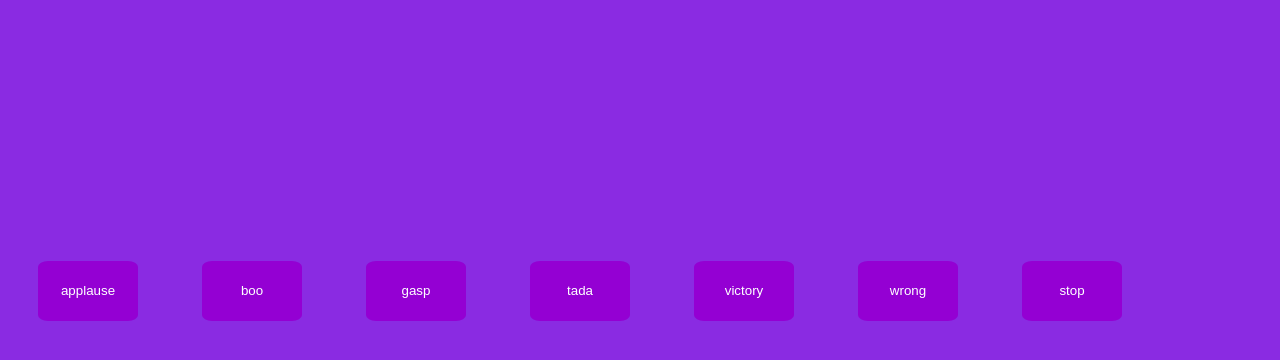
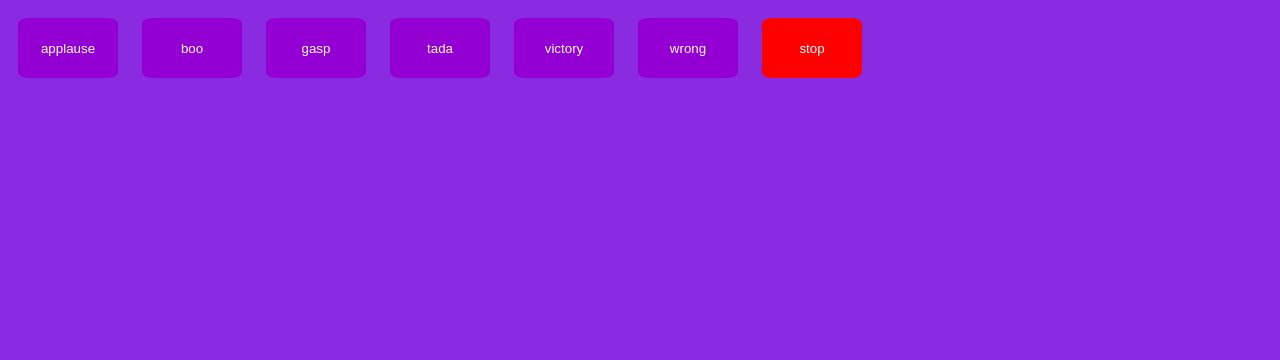
Before and after one commit to acciojob/Soundbar-shubham1upadhyay, a website: page main.html in a window 1280 px wide. Drawn offline with Linux system fonts and the light colour scheme.

Commit message:
created a submission

```diff
--- a/main.html
+++ b/main.html
@@ -7,13 +7,15 @@
 </head>
 <body>
 	<div class="parent">
-		<button class="btn">applause</button>
-		<button class="btn">boo</button>
-		<button class="btn">gasp</button>
-		<button class="btn">tada</button>
-		<button class="btn">victory</button>
-		<button class="btn">wrong</button>
-		<button class="stop">stop</button>
+ <div id="buttons">
+    <button class="btn" onclick="playSound('sound1.mp3')">applause</button>
+    <button class="btn" onclick="playSound('sound2.mp3')">boo</button>
+    <button class="btn" onclick="playSound('sound3.mp3')">gasp</button>
+    <button class="btn" onclick="playSound('sound4.mp3')">tada</button>
+    <button class="btn" onclick="playSound('sound5.mp3')">victory</button>
+    <button class="btn" onclick="playSound('sound6.mp3')">wrong</button>
+    <button class="btn stop" onclick="stopSounds()">stop</button>
+  </div>
 	</div>
 
 
--- a/styles.css
+++ b/styles.css
@@ -11,5 +11,11 @@ button{
 	justify-items:space-between;
 	margin:30px;
 	text-align:center;
-	margin-top:20%;
+	margin: 10px;
+	padding: 10px;
+	border: none;
+	cursor: pointer;
 }
+.stop {
+  background-color: red;
+}
```
